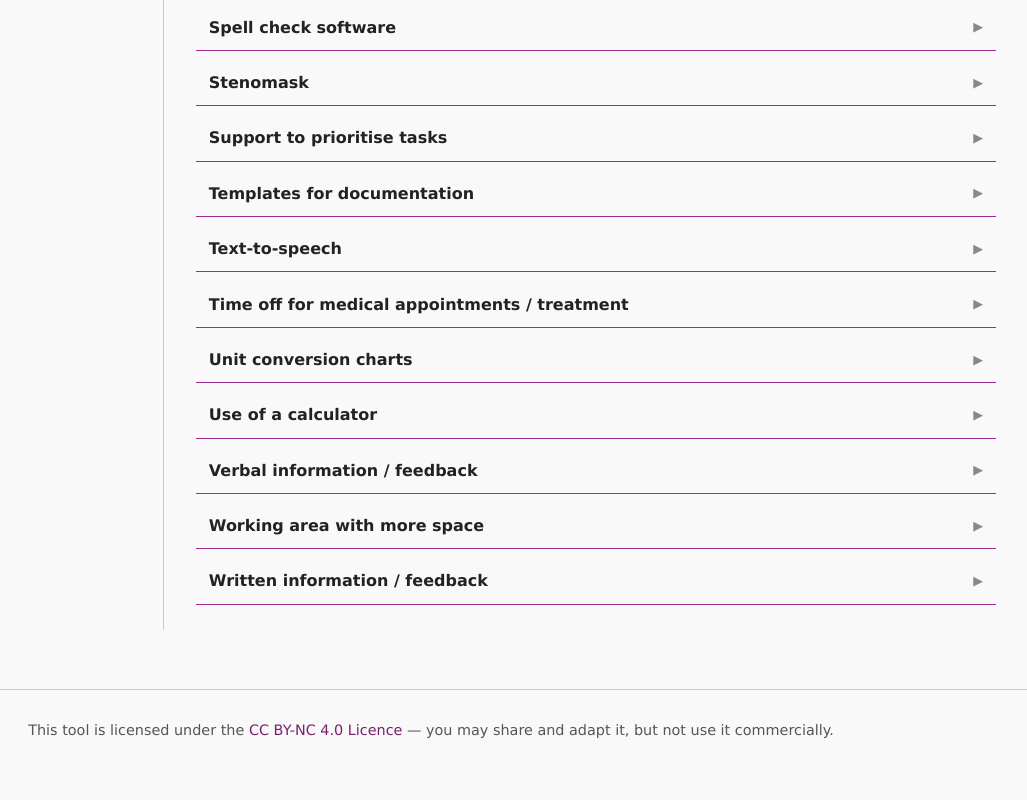
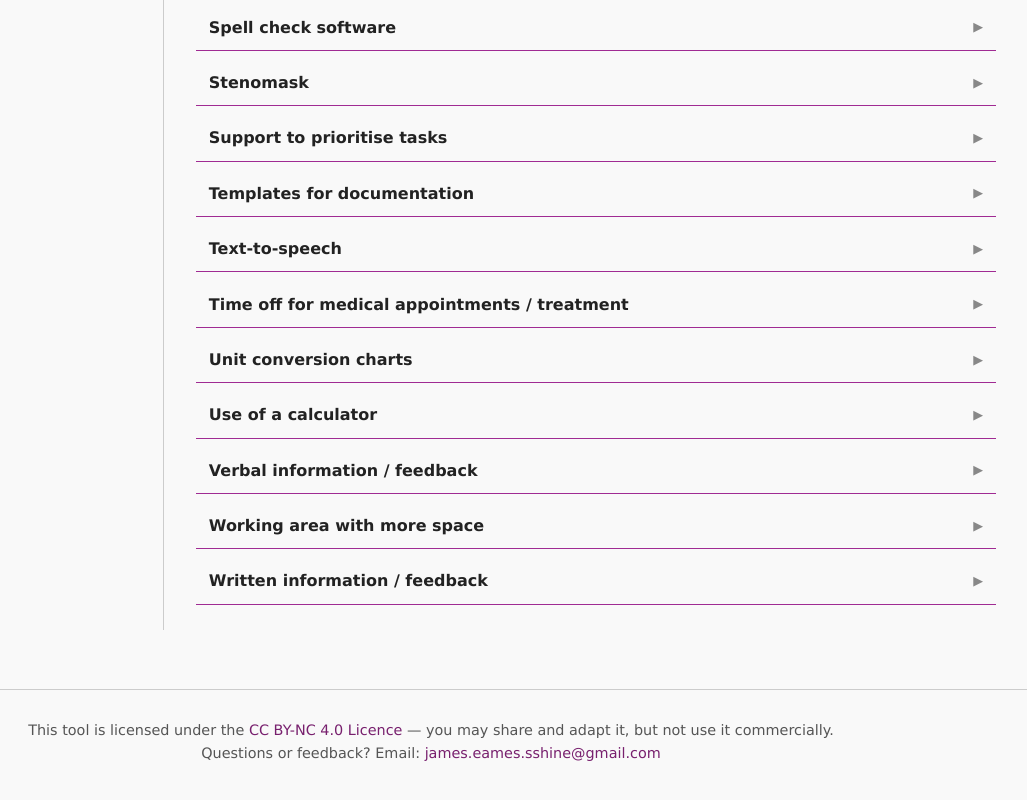
Before and after one commit to jaeames/ARCC-Summary, a plain HTML site: page index.html in a window 1280 px wide. Shown: the part 3368-4168 px from the top of the page, without its empty margins (209-1236 px from the left). Drawn offline with Linux system fonts and the light colour scheme.

Commit message:
Update index.html

```diff
--- a/index.html
+++ b/index.html
@@ -1687,7 +1687,11 @@ function setupToggleAllButton() {
       This tool is licensed under the
       <a href="https://creativecommons.org/licenses/by-nc/4.0/" target="_blank" style="color: #78206E; text-decoration: none;">
         CC BY-NC 4.0 Licence
-      </a> — you may share and adapt it, but not use it commercially.
+      </a> — you may share and adapt it, but not use it commercially.<br>
+      Questions or feedback? Email:
+      <a href="mailto:james.eames.sshine@gmail.com" style="color: #78206E; text-decoration: none;">
+      james.eames.sshine@gmail.com
+    </a>
     </p>
   </footer>
 
```
